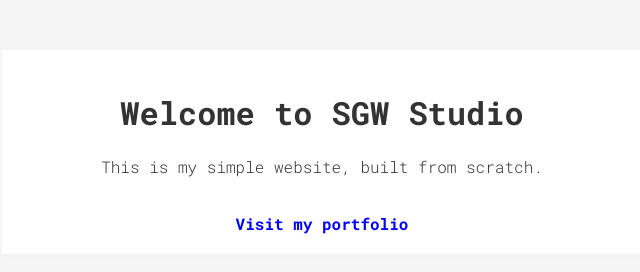
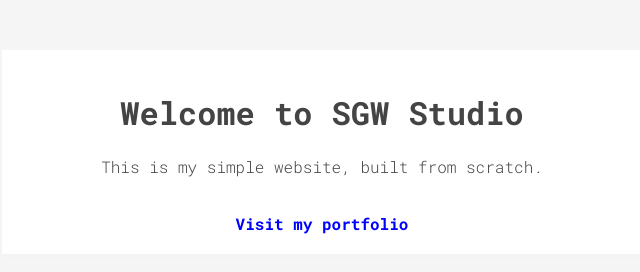
Before and after one commit to sgwstudio/sgwstudio, a plain HTML site: page index.html in a window 1280 px wide. Shown: the full height of the page, 318-958 px from the left. Drawn offline with Linux system fonts and the light colour scheme.

Commit message:
Update styles.css

```diff
--- a/styles.css
+++ b/styles.css
@@ -1,7 +1,7 @@
 body {
     font-family: 'Roboto Mono', sans-serif;
     background-color: #f5f5f5;
-    color: #333;
+    color: #444;
     text-align: center;
     margin: 50px;
 }
```
